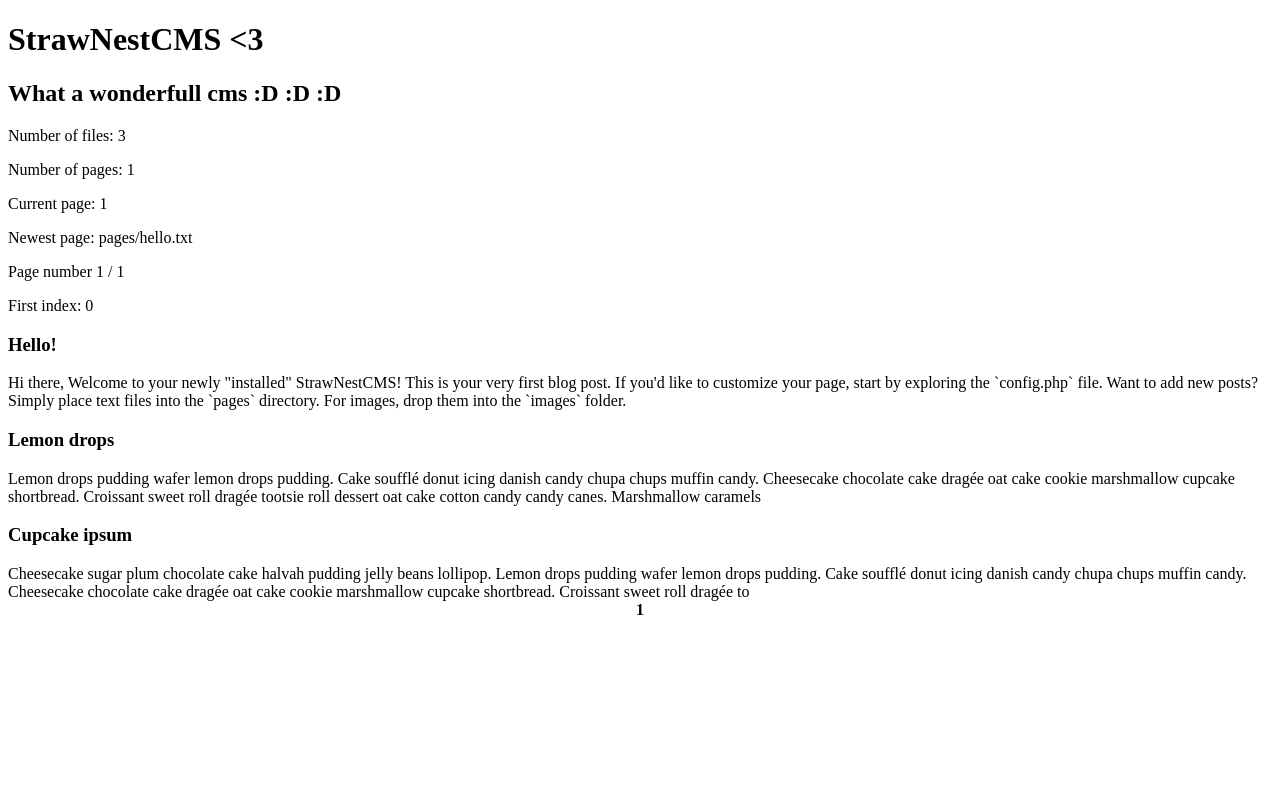
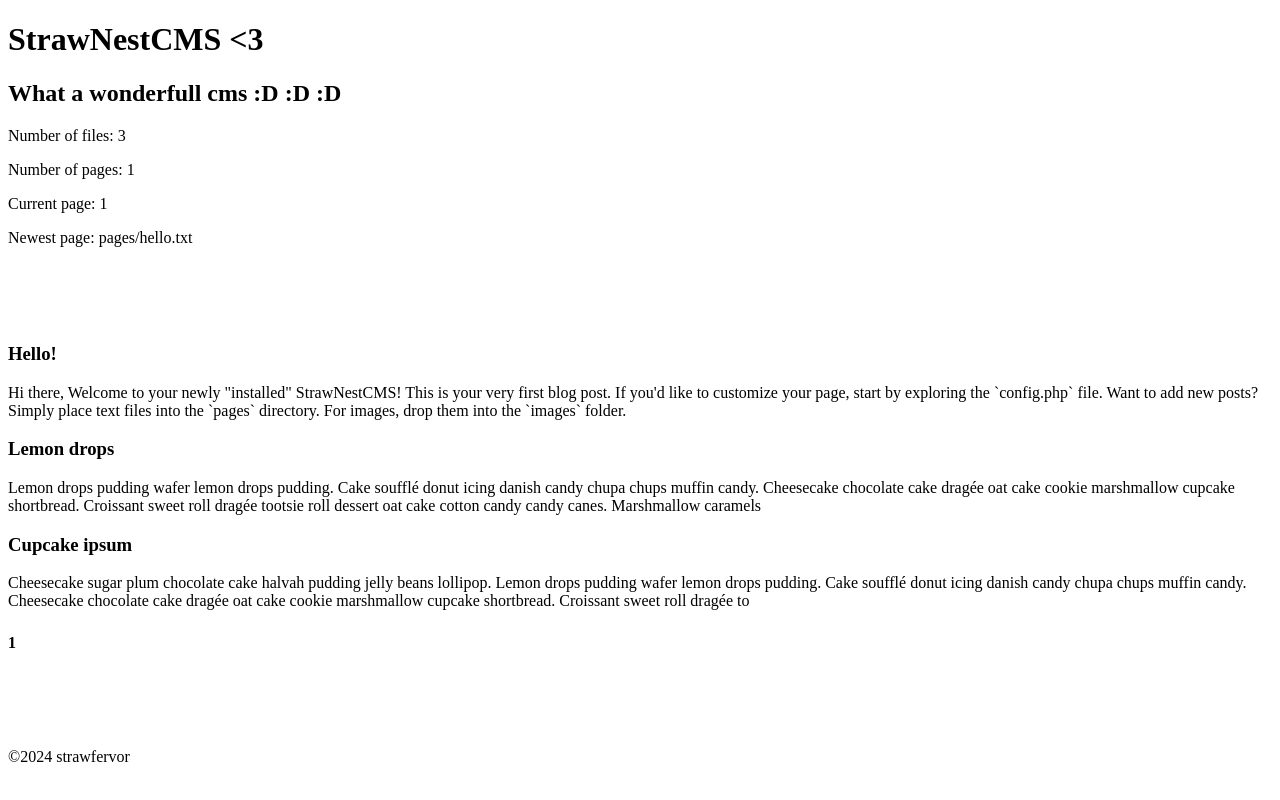
Before and after one commit to strawfervor/StrawNestCMS, a PHP site: page / in a window 1280 px wide. Run offline with PHP 8.4, Linux system fonts and the light colour scheme.

Commit message:
added footer and some spacings between elements

```diff
--- a/config.php
+++ b/config.php
@@ -3,6 +3,7 @@
 heading2: What a wonderfull cms :D :D :D
 preview_len: 300
 items: 5
+footer: &copy;2024 strawfervor
 
 //preview_len - lenght of entry preview
 //items - number of items shown on each page
--- a/index.php
+++ b/index.php
@@ -5,6 +5,7 @@
     $title = "";
     $heading1 = "";
     $heading2 = "";
+    $footer = "";
     $preview_len = 300; //entry item preview length
     $items = 5; //number of items to be displayed on main page
     //$_SESSION['page']; current page on main page
@@ -32,6 +33,9 @@
         } elseif (match_config_line($config_line, "heading2:")) {
             global $heading2;
             $heading2 = substr($config_line, 9);
+        } elseif (match_config_line($config_line, "footer:")) {
+            global $footer;
+            $footer = substr($config_line, 7);
         } elseif (match_config_line($config_line, "preview_len:")) {
             global $preview_len;
             $temp = intval(substr($config_line, 12));
@@ -88,10 +92,10 @@
     function main_contents_preview($preview_len, $items) {
         $first_index = ($_SESSION['page'] - 1) * $items;
         //debug infos in this echo, they should be removed
-        echo "
-            <p>Page number {$_SESSION['page']} / {$_SESSION['num_of_pages']}</p>
-            <p>First index: {$first_index}</p>
-        ";
+        //echo "
+        //    <p>Page number {$_SESSION['page']} / {$_SESSION['num_of_pages']}</p>
+        //    <p>First index: {$first_index}</p>
+        //";
         if ($first_index <= count($_SESSION['pages_array'])) {
             for ($i = $first_index; $i < $first_index + 5; $i++) {
                 if (!empty($_SESSION['pages_array'][$i])) {
@@ -103,7 +107,6 @@
 
 //navigation through pages
     function navigation() {
-        echo "<center>";
         for ($i = 1; $i <= ($_SESSION['num_of_pages']); $i++){
             if ($_SESSION['page'] == $i) {
                 echo "<b>$i</b> ";
@@ -111,7 +114,6 @@
                 echo "<a href='index.php?page=$i'>$i </a>";
             }
         }
-        echo "</center>";
     }
 
 //function is generating single entry preview for main page; need to add limit of displaying number of numbers
@@ -157,13 +159,20 @@
         echo $_SESSION['pages_array'][0]; ?></p>
     </debug>
 
-    <main>
+    <main style="margin-top: 6em;">
         <?php
             main_contents_preview($preview_len, $items);
         ?>
     </main>
+    <nav style="margin-top: 1.5em;">
         <?php
             navigation();
         ?>
+    </nav>
+    <footer style="margin-top: 6em;">
+        <?php
+            echo $footer;
+        ?>
+    </footer>
 </body>
 </html>
```
